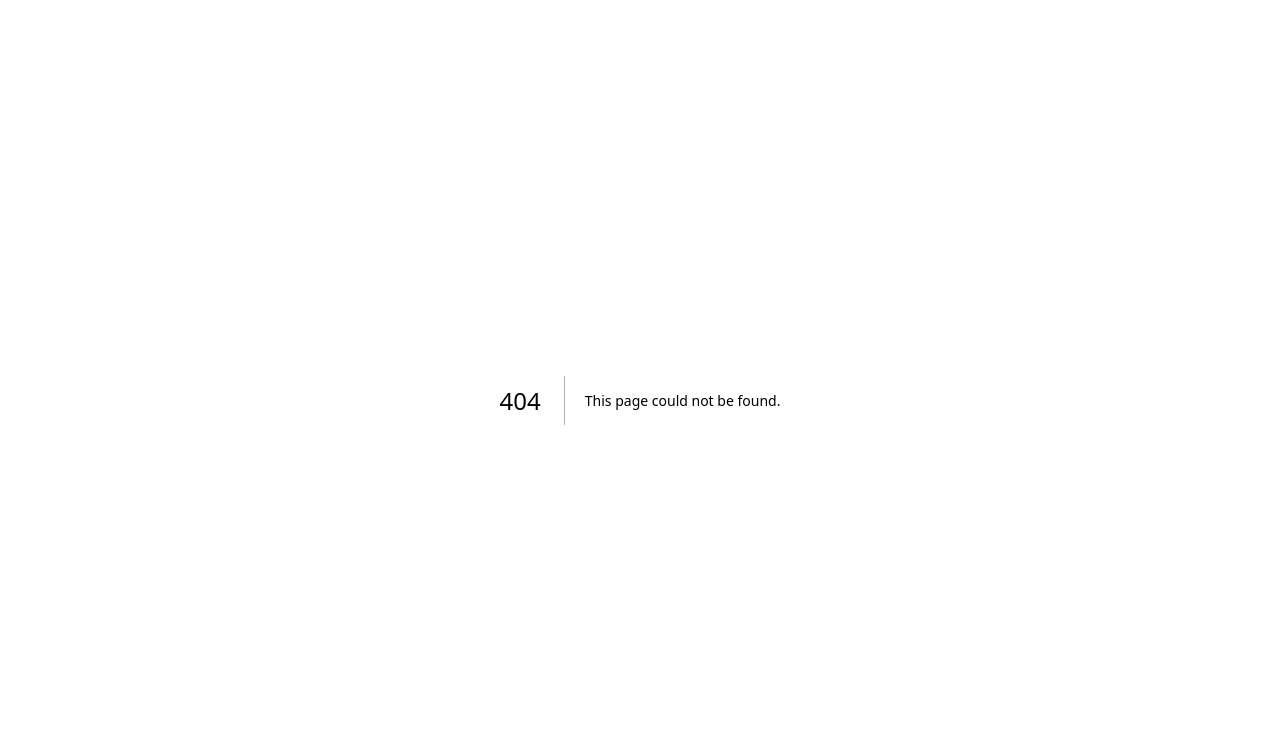
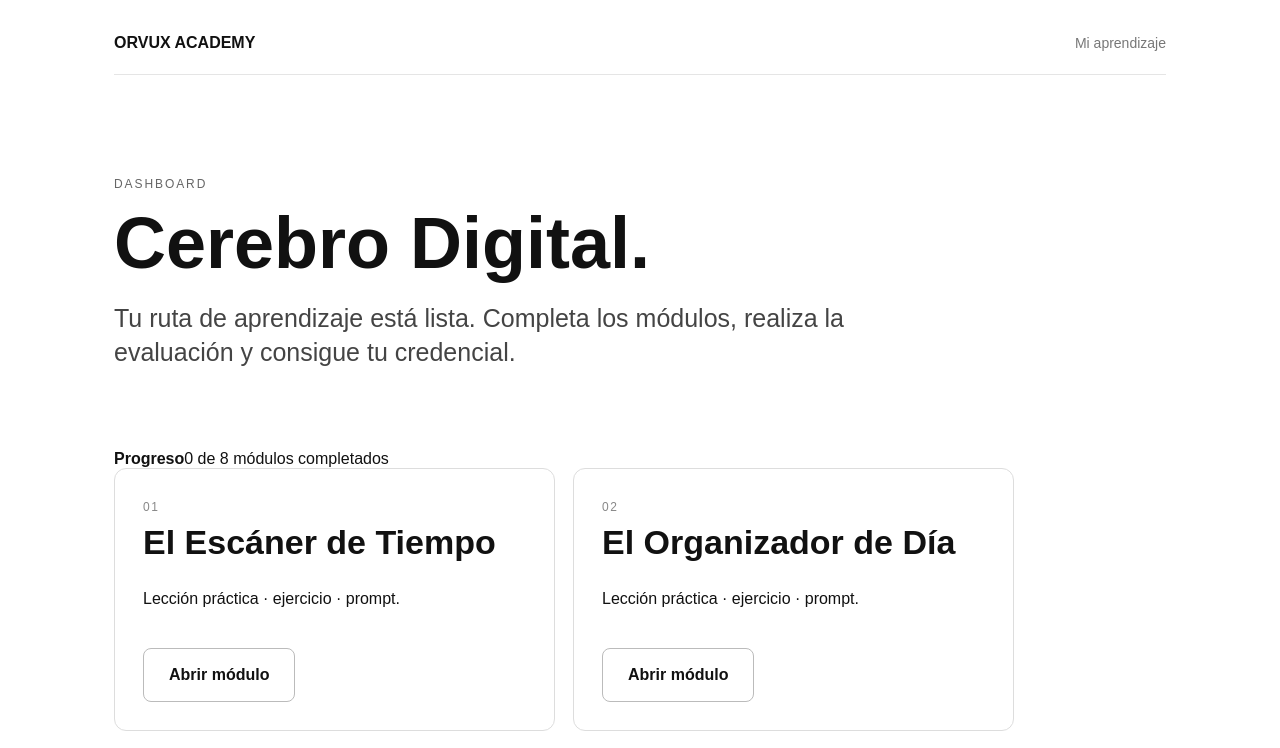
Before and after one commit to rsergio36/sell-and-steal, a Next.js app in the folder academy/: page /dashboard in a window 1280 px wide. Before the commit this address had no page. Shown: the top 748 px of the page. Built offline with nearby package versions, Linux system fonts and the light colour scheme.

Commit message:
feat(academy): add student dashboard and access flow

```diff
--- /dev/null
+++ b/academy/app/dashboard/page.tsx
@@ -0,0 +1,2 @@
+const modules=["El Escáner de Tiempo","El Organizador de Día","El Redactor Instantáneo","El Analista de Información","El Generador de Ideas","El Delegador Universal","Tu Día Delegado","Reto práctico de 7 días"];
+export default function Dashboard(){return <main><header><a href="/"><strong>ORVUX ACADEMY</strong></a><span>Mi aprendizaje</span></header><section className="hero compact"><p className="eyebrow">DASHBOARD</p><h1>Cerebro Digital.</h1><p className="lead">Tu ruta de aprendizaje está lista. Completa los módulos, realiza la evaluación y consigue tu credencial.</p></section><section className="content"><div className="progressBox"><strong>Progreso</strong><span>0 de 8 módulos completados</span><div className="progressTrack"><i/></div></div><div className="lessonGrid">{modules.map((m,i)=><article className="lessonCard" key={m}><span className="lessonNo">0{i+1}</span><h2>{m}</h2><p>Lección práctica · ejercicio · prompt.</p><a className="cta secondary" href="/curso/lesson/">Abrir módulo</a></article>)}</div><div className="nextStep"><h2>Tu siguiente paso</h2><p>Cuando completes los módulos, presenta la evaluación final.</p><a className="cta" href="/curso/evaluacion/">Ir a evaluación</a></div></section><footer>© 2026 ORVUX Academy</footer></main>}
```
